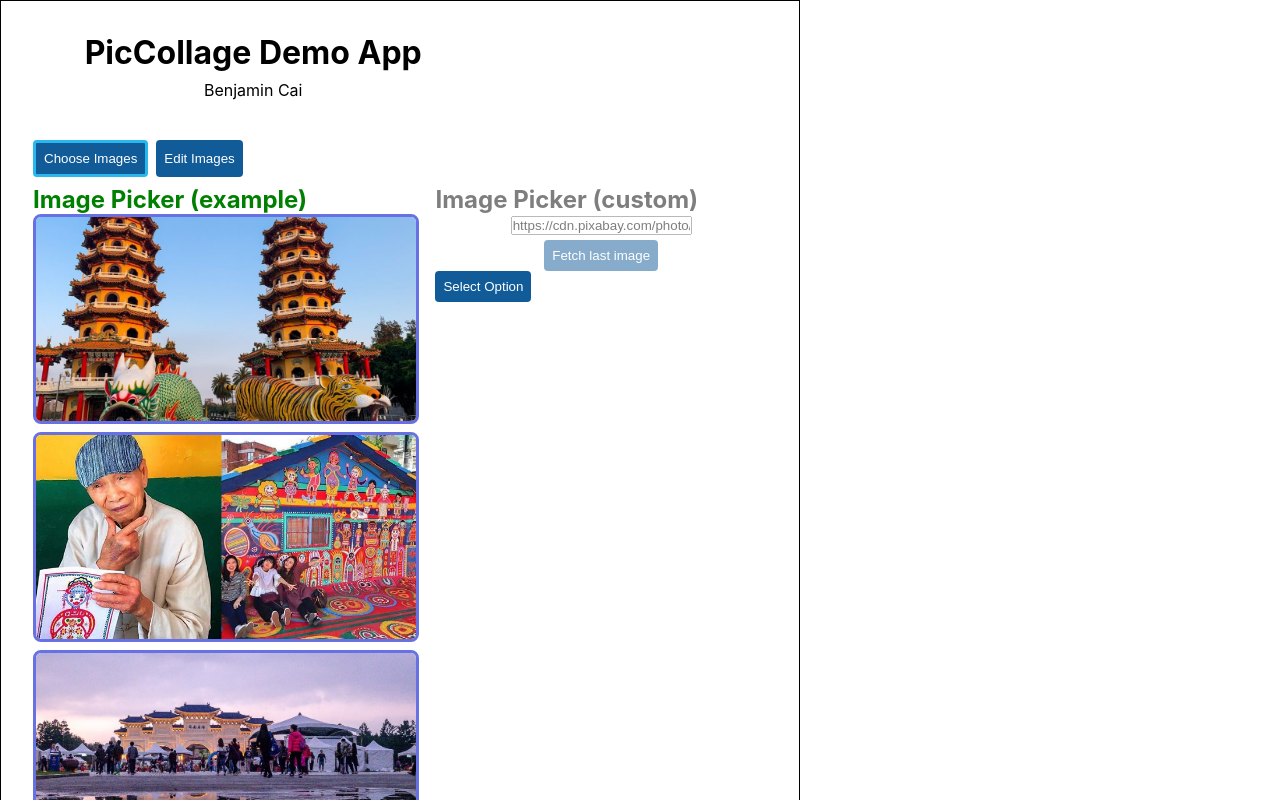
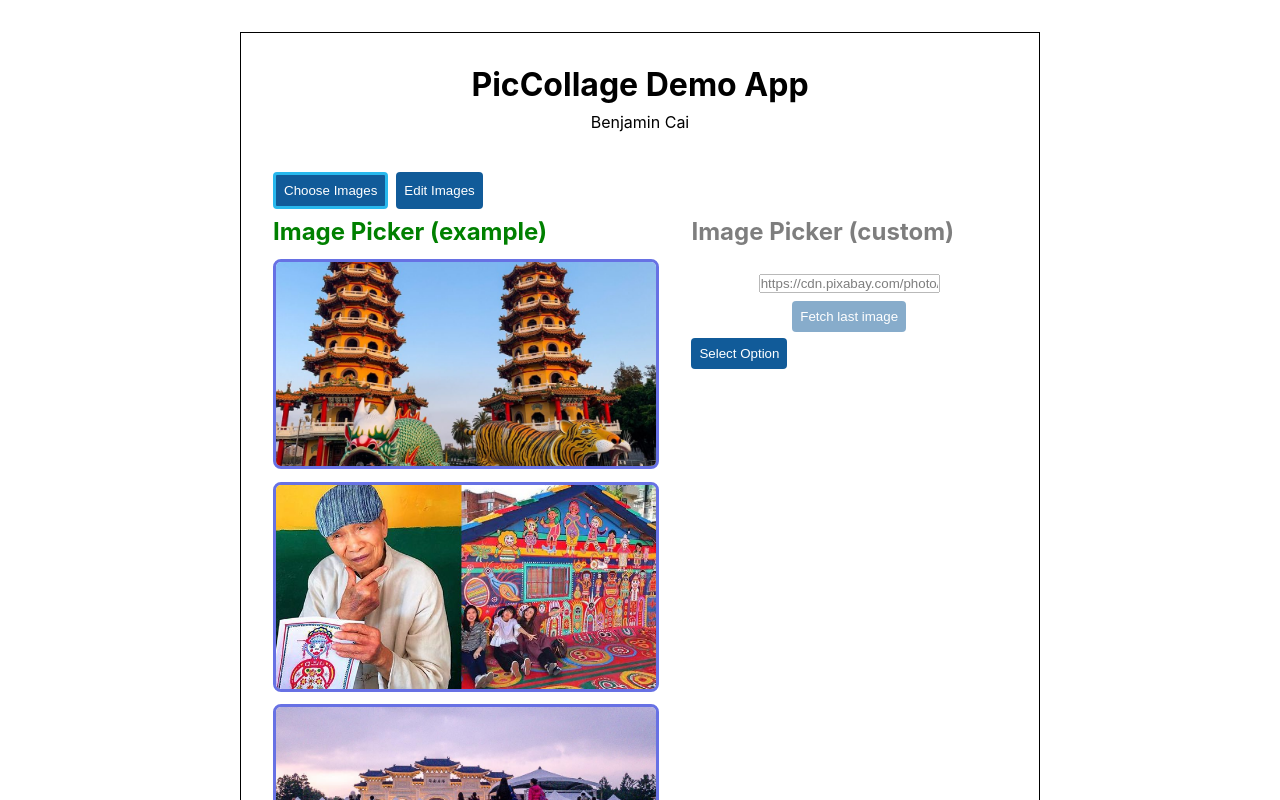
Before and after one commit to benhcai/PicCollageDemo, a React (Create React App) app: page / in a window 1280 px wide. Shown: the top 800 px of the page. Built offline with nearby package versions, Linux system fonts and the light colour scheme.

Commit message:
readme update

```diff
--- a/src/App.css
+++ b/src/App.css
@@ -12,11 +12,13 @@
   display: flex;
   flex-direction: column;
   justify-content: center;
-  align-content: center;
+  align-items: start;
   padding: 2rem;
   border: 1px solid black;
   gap: 0.5rem;
   max-width: 50rem;
+  margin: auto;
+  margin-top: 2rem;
 }
 
 .title-container {
@@ -26,6 +28,7 @@
   padding-bottom: 2rem;
   width: 60%;
   text-align: center;
+  margin: auto;
 }
 
 .title {
--- a/src/components/Button/Button.component.jsx
+++ b/src/components/Button/Button.component.jsx
@@ -4,6 +4,7 @@ const Button = (props) => {
   return (
     <button
       className={`
+          ${props.className}
           button ${props.active ? "button--active" : ""}
           ${props.allowed === false ? "button--not-allowed" : ""}
         `}
--- a/src/components/CanvasGrid/CanvasGrid.component.jsx
+++ b/src/components/CanvasGrid/CanvasGrid.component.jsx
@@ -27,7 +27,6 @@ const Canvas = (props) => {
   // Handle grid resizing
   const handleMouseMove = useCallback(
     (e) => {
-      console.log(activeIndex);
       if (activeIndex === 0) {
         makeLinkedProperty(e, grid2, "width");
         makeLinkedProperty(e, grid1, "height");
--- a/src/components/CanvasIndex/CanvasIndex.component.jsx
+++ b/src/components/CanvasIndex/CanvasIndex.component.jsx
@@ -36,7 +36,7 @@ const CanvasHandles = ({ collageStyle, images }) => {
   };
 
   // Setup Refs for each grid. These will be used to do handle calculations for grid resizing.
-  const gridRefsMemo = useMemo(() => {
+  const gridRefs = useMemo(() => {
     return gridProps.map(() => React.createRef());
   }, [gridProps]);
 
@@ -48,16 +48,16 @@ const CanvasHandles = ({ collageStyle, images }) => {
             className="handle handle-left"
             onMouseDown={(e) => {
               // handleMouseDownLeft(e, grids);
-              handleMouseDownLeft(e, gridRefsMemo);
+              handleMouseDownLeft(e, gridRefs);
             }}
           ></div>
           <div
             className="handle handle-leftright"
-            onMouseDown={(e) => handleMouseDownLeftRight(e, gridRefsMemo)}
+            onMouseDown={(e) => handleMouseDownLeftRight(e, gridRefs)}
           ></div>
           <div
             className="handle handle-bottom"
-            onMouseDown={(e) => handleMouseDownBottom(e, gridRefsMemo)}
+            onMouseDown={(e) => handleMouseDownBottom(e, gridRefs)}
           ></div>
         </Fragment>
       );
@@ -67,7 +67,7 @@ const CanvasHandles = ({ collageStyle, images }) => {
         <Fragment>
           <div
             className="handle handle-right"
-            onMouseDown={(e) => handleMouseDownRight(e, gridRefsMemo)}
+            onMouseDown={(e) => handleMouseDownRight(e, gridRefs)}
           ></div>
         </Fragment>
       );
@@ -98,7 +98,7 @@ const CanvasHandles = ({ collageStyle, images }) => {
       return (
         <div
           className={`CanvasHandles--item ${index}`}
-          ref={gridRefsMemo[index]}
+          ref={gridRefs[index]}
           key={String(images[index])}
         >
           <div className={`item-contained`} style={style} onClick={() => handleGridClick(index)}>
--- a/src/pages/ImagePicker/ImagePicker.component.jsx
+++ b/src/pages/ImagePicker/ImagePicker.component.jsx
@@ -88,6 +88,7 @@ const ImagePicker = (props) => {
           </div>
         </div>
         <Button
+          className="select-option"
           onClick={() => {
             setChosenImages("example");
           }}
@@ -119,6 +120,7 @@ const ImagePicker = (props) => {
           </div>
         </div>
         <Button
+          className="select-option"
           onClick={() => {
             setChosenImages("custom");
           }}
--- a/src/pages/ImagePicker/ImagePicker.styles.css
+++ b/src/pages/ImagePicker/ImagePicker.styles.css
@@ -1,21 +1,23 @@
 .ImagePicker {
   display: grid;
   grid-template-columns: repeat(2, 1fr);
-  gap: 1rem;
+  gap: 2rem;
 }
 
 .ImagePicker--layout {
   display: flex;
   flex-direction: column;
   width: 100%;
-  gap: 0.5rem;
+  gap: 0.8rem;
+  padding-top: 0.8rem;
+  padding-bottom: 0.8rem;
 }
 
 .ImagePicker--form {
   display: flex;
   flex-direction: column;
   align-items: center;
-  gap: 0.3rem;
+  gap: 0.5rem;
 }
 
 .ImagePicker-image-containers {
@@ -31,3 +33,7 @@
   object-fit: cover;
   transform: scale(1.05);
 }
+
+.select-option {
+  margin-top: 0.4rem;
+}
```
Also changed, not shown: 1 other file (tests, documents, lock files or other folders).
